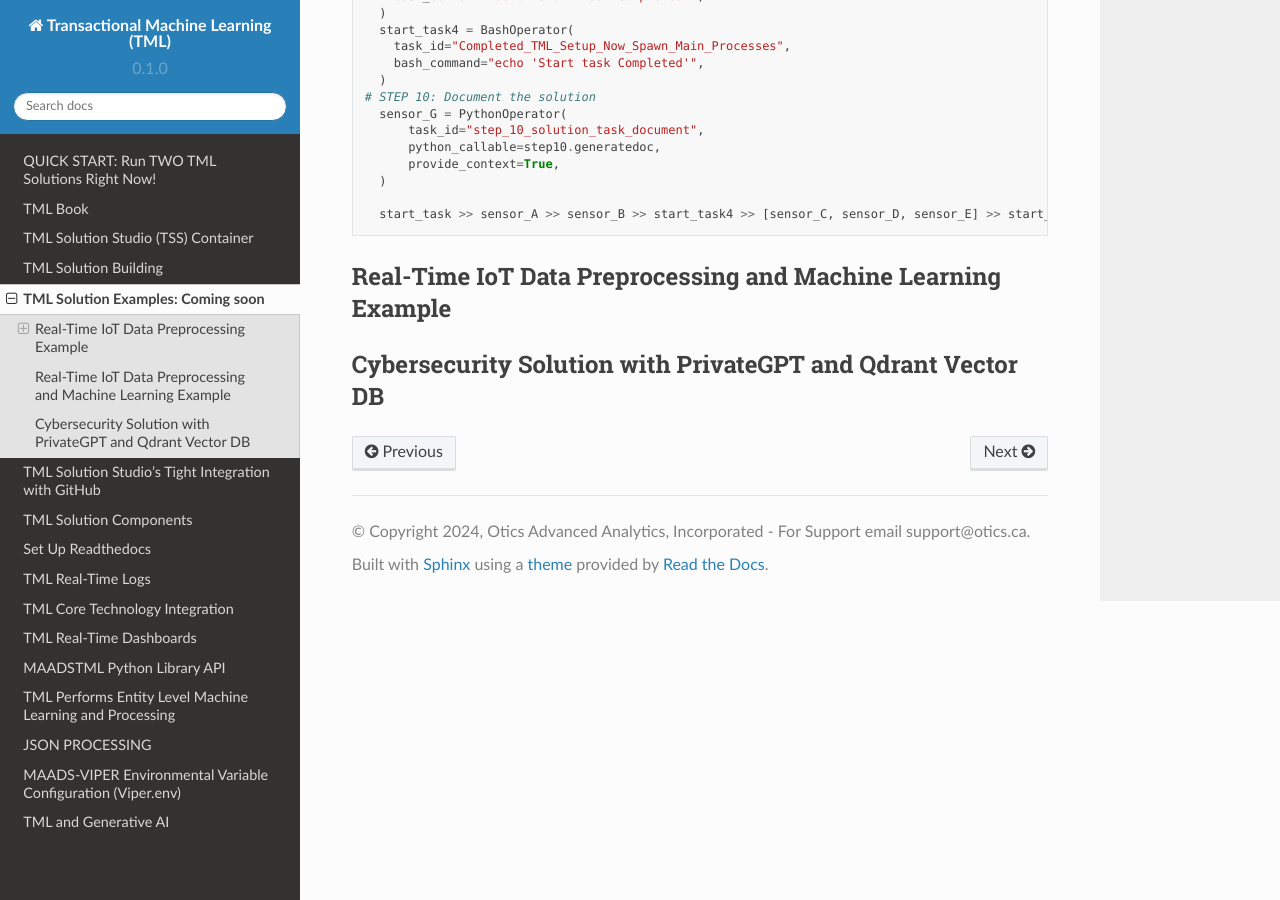
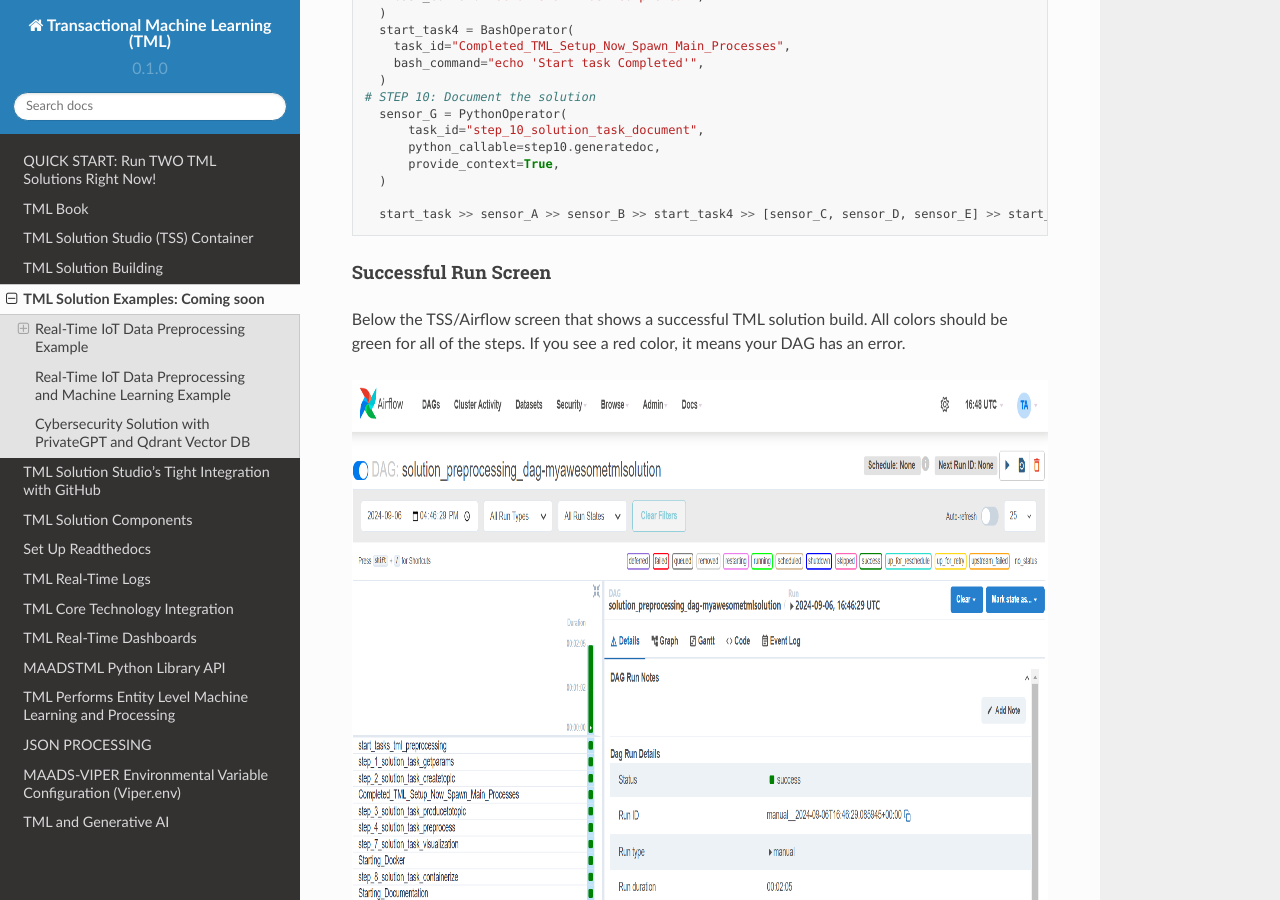
Before and after one commit to smaurice101/readthedocs, a Sphinx documentation site: the page built from docs/source/examples.rst, in a window 1280 px wide and 900 px high, scrolled down 2073 px. Built offline with Sphinx 7.4.7 and the Read the Docs theme 2.0.0, drawn with Linux system fonts in a browser that asks for light colours.

Commit message:
Update examples.rst

```diff
--- a/docs/source/examples.rst
+++ b/docs/source/examples.rst
@@ -107,6 +107,13 @@ The Python code below is the code representtion for the figure.  **This code bui
 
         start_task >> sensor_A >> sensor_B >> start_task4 >> [sensor_C, sensor_D, sensor_E] >> start_task2 >> sensor_F >> start_task3  >> sensor_G
 
+Successful Run Screen
+"""""""""""""""""""""""
+
+Below the TSS/Airflow screen that shows a successful TML solution build.  All colors should be green for all of the steps.  If you see a red color, it means your DAG has an error.
+
+.. figure:: run1.png
+   :scale: 70%
 
 
 Real-Time IoT Data Preprocessing and Machine Learning Example
```
